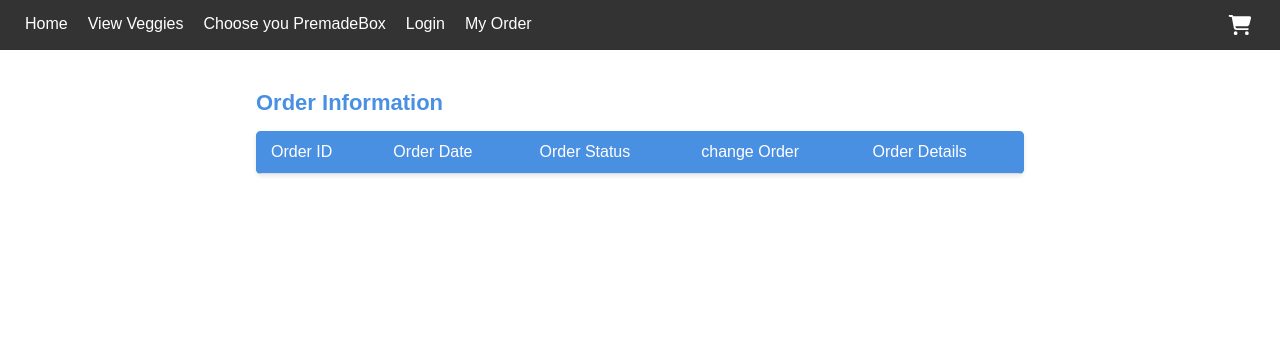
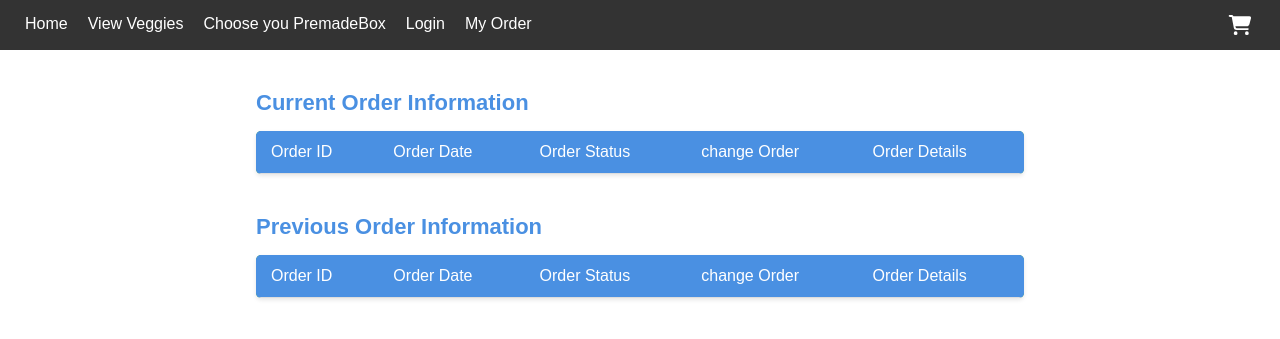
Before and after one commit to lcu-haoboli/642-final, a Flask app: template templates/user/manage_order.html in a window 1280 px wide. Shown: the top 339 px of the page. Run offline with Flask 3, Linux system fonts and the light colour scheme; the template is opened without the code that fills it, so the values that code supplies are empty.

Commit message:
add previous order for user to manage

```diff
--- a/templates/user/manage_order.html
+++ b/templates/user/manage_order.html
@@ -14,8 +14,9 @@
 
 {% import "navbar.html" as components %} {{ components.navbar() }}
 <div class="order-table-container">
-  <h2 class="order-title">Order Information</h2>
+  <h2 class="order-title">Current Order Information</h2>
   {% import "message.html" as msgcomp %} {{ msgcomp.message() }}
+  <div>
     <table>
       <thead>
         <tr>
@@ -27,15 +28,18 @@
         </tr>
       </thead>
       <tbody>
-      {% for order in orders %}
+        {% for order in current_orders %}
         <tr>
           <td>{{ order.orderId }}</td>
           <td>{{ order.orderDate }}</td>
           <td>{{ order.orderStatus }}</td>
           <td>
-          <button onclick="cancleOrder(`{{order.orderId}}`)">
-            Cancel Order
-          </button>
+            <form
+              method="POST"
+              action="{{ url_for('order.cancleOrder', id = order.orderId) }}"
+            >
+              <button type="submit">Cancel Order</button>
+            </form>
           </td>
           <td>
             <a href="{{ url_for('order.details', id = order.orderId) }}">
@@ -47,20 +51,36 @@
       </tbody>
     </table>
   </div>
+</div>
 
-<script>
-  const cancleOrder = (orderId) => {
-    fetch(`/order/cancel/${orderId}`, {
-      method: "POST",
-      headers: {
-        "Content-Type": "application/json",
-      },
-    })
-      .then((response) => {
-        console.log(response);
-      })
-      .catch((error) => {
-        console.error("Error:", error);
-      });
-  };
-</script>
+<div class="order-table-container">
+  <h2 class="order-title">Previous Order Information</h2>
+  <div>
+    <table>
+      <thead>
+        <tr>
+          <th>Order ID</th>
+          <th>Order Date</th>
+          <th>Order Status</th>
+          <th>change Order</th>
+          <th>Order Details</th>
+        </tr>
+      </thead>
+      <tbody>
+        {% for order in previous_orders %}
+        <tr>
+          <td>{{ order.orderId }}</td>
+          <td>{{ order.orderDate }}</td>
+          <td>{{ order.orderStatus }}</td>
+          <td></td>
+          <td>
+            <a href="{{ url_for('order.details', id = order.orderId) }}">
+              <button>Order Details</button>
+            </a>
+          </td>
+        </tr>
+        {% endfor %}
+      </tbody>
+    </table>
+  </div>
+</div>
```
Lines whose indentation alone changed are shown as unchanged.
